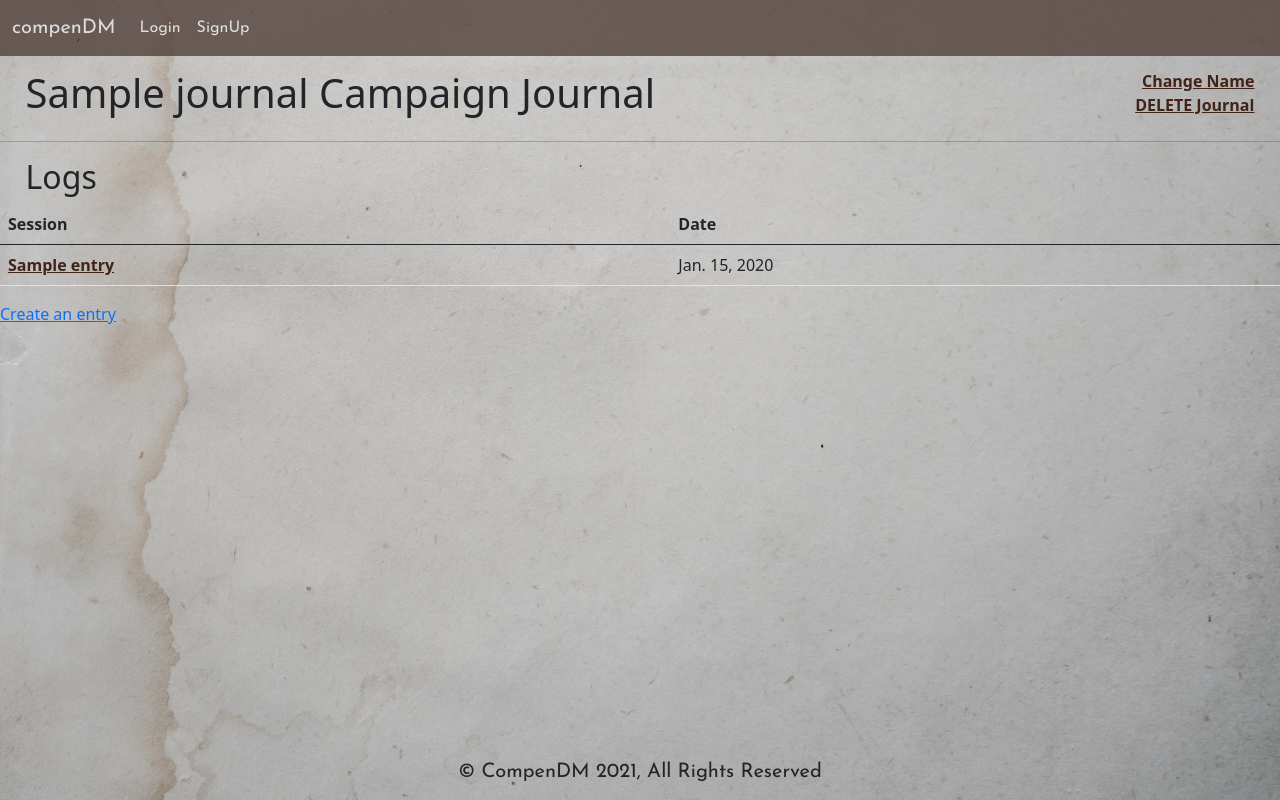
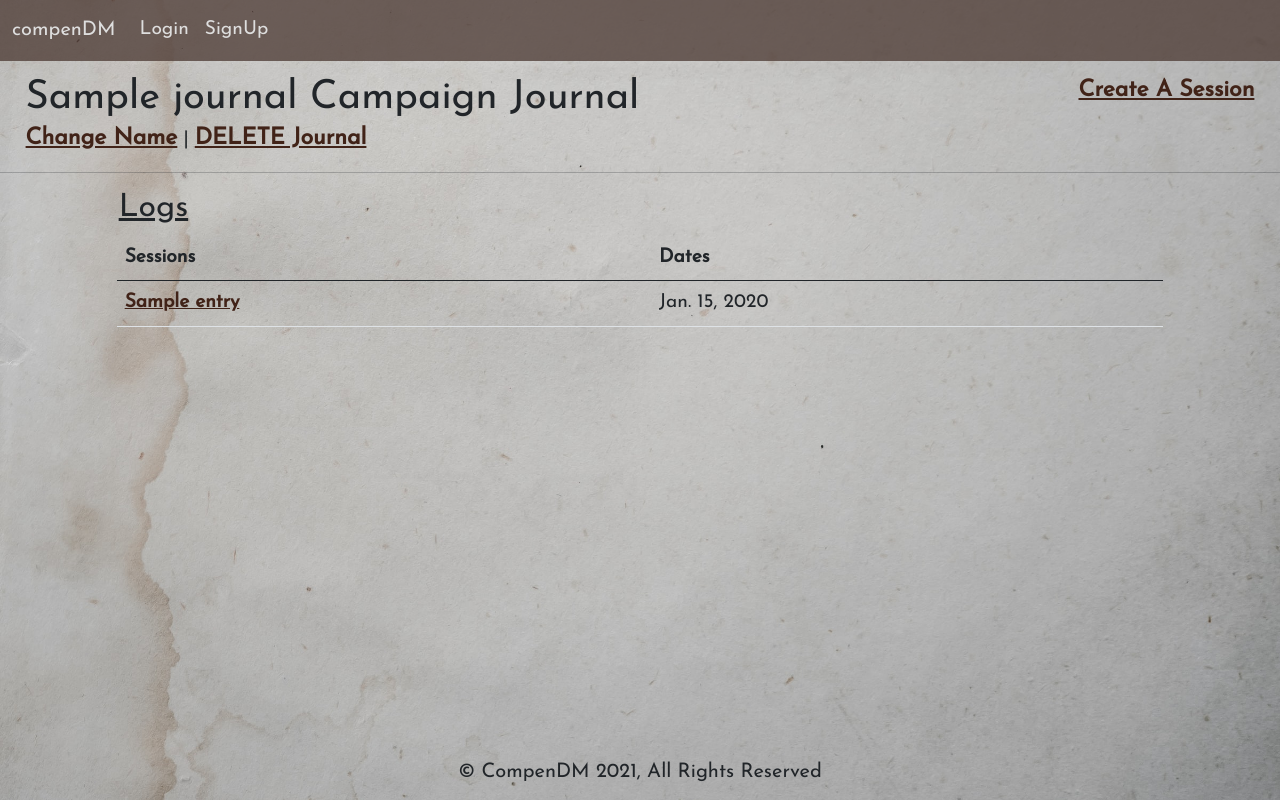
Before and after one commit to charlenebatiste/compenDM, a Django app: page /journals/1/ in a window 1280 px wide. Run offline with Django 3.2, Linux system fonts and the light colour scheme; tables that the repository leaves empty hold one stand-in row (values such as "Sample post").

Commit message:
added styling

```diff
--- a/main_app/static/base.css
+++ b/main_app/static/base.css
@@ -31,6 +31,10 @@ form{
     font-size: 1.2em;
 }
 
+.nav-link:hover{
+    color: goldenrod;
+    text-decoration: underline;
+}
 
 .footer_text{
     margin: auto;
--- /dev/null
+++ b/main_app/static/entry.css
@@ -0,0 +1,15 @@
+.note-create__btn, .entry-ud__btns{
+    color: #412318;
+    font-weight: bold;
+    font-size: 1.2em;
+}
+
+.note-create__btn:hover, .entry-ud__btns:hover{
+    color: rgb(194, 123, 61);
+    text-shadow: -1px -1px 0 #000, 1px -1px 0 #000, -1px 1px 0 #000, 1px 1px 0 #000;
+    text-decoration: none;
+}
+
+.notes-header{
+    text-align: center;
+}
--- a/main_app/static/journal.css
+++ b/main_app/static/journal.css
@@ -1,21 +1,25 @@
+body{
+    font-family: 'Josefin Sans', sans-serif;
+    font-size: 1.2em;
+}
+
 .heading{
     display: flex;
     justify-content: space-between;
     margin: 1% 2% 0;
 }
 
-.journal-ud__wrapper{
-    display: flex;
-    flex-direction: column;
-    align-items: flex-end;
+.heading-title{
+    margin-bottom: 0;
 }
 
-.journal-ud__btns{
+.entry-create__btn, .journal-ud__btns{
     color: #412318;
     font-weight: bold;
+    font-size: 1.2em;
 }
 
-.journal-ud__btns:hover{
+.entry-create__btn:hover, .journal-ud__btns:hover{
     color: rgb(194, 123, 61);
     text-shadow: -1px -1px 0 #000, 1px -1px 0 #000, -1px 1px 0 #000, 1px 1px 0 #000;
     text-decoration: none;
@@ -25,6 +29,18 @@
     color: #412318;
     font-weight: bold;
 }
-h2{
-    margin-left: 2%;
+
+.entry__names:hover{
+    color: rgb(199, 145, 9);
+    text-shadow: -1px -1px 0 black, 1px -1px 0 black, -1px 1px 0 black, 1px 1px 0 black;
+    text-decoration: none;
 }
+
+.sessions{
+    margin: auto;
+}
+
+.no_data{
+    text-align: center;
+    font-style: italic;
+}
--- a/main_app/static/profile.css
+++ b/main_app/static/profile.css
@@ -51,6 +51,11 @@
     font-weight: bold;
 }
 
+.card-link:hover{
+    color: #412318;
+    text-shadow: -1px -1px 0 goldenrod, 1px -1px 0 goldenrod, -1px 1px 0 goldenrod, 1px 1px 0 goldenrod;
+}
+
 img{
     width: 40%;
 }
--- a/main_app/static/style.css
+++ b/main_app/static/style.css
@@ -22,6 +22,11 @@
 	/* background-image: url("../../img/logo.png"); */
 }
 
+.nav-link:hover{
+    color: goldenrod;
+    text-decoration: underline;
+}
+
 .header-brand, .nav-link, .index__header{
     color: #B8BFB9;
 }
--- a/main_app/templates/base.html
+++ b/main_app/templates/base.html
@@ -12,6 +12,7 @@
         <link rel="stylesheet" type="text/css" href="{% static 'base.css' %}">
         <link rel="stylesheet" type="text/css" href="{% static "profile.css" %}"/>
         <link rel="stylesheet" type="text/css" href="{% static "journal.css" %}"/>
+        <link rel="stylesheet" type="text/css" href="{% static "entry.css" %}"/>
     <title>CompenDM</title>
     </head>
     <body>
--- a/main_app/templates/journals/show.html
+++ b/main_app/templates/journals/show.html
@@ -2,22 +2,28 @@
 {% extends 'base.html' %}
 {% block content %}
 <div class="heading">
-    <h1 class="heading-title">{{journal.title}} Campaign Journal</h1>
-    <div class="journal-ud__wrapper">
-    <div><a class="journal-ud__btns" href="{% url 'journals_update' journal.id %}">Change Name</a></div>
-    <div><a class="journal-ud__btns" href="{% url 'journals_delete' journal.id %}">DELETE Journal</a></div>
-</div>
+    <div class="head-left">
+        <h1 class="heading-title">{{journal.title}} Campaign Journal</h1>
+        <a class="journal-ud__btns" href="{% url 'journals_update' journal.id %}">Change Name</a>
+        <span>|</span>
+        <a class="journal-ud__btns" href="{% url 'journals_delete' journal.id %}">DELETE Journal</a>
+    </div>
+    <div class="head-right"><a class="entry-create__btn" href="/entry/create">Create A Session</a></div>
 </div>
 
+
 <hr />
-<div>
-<h2>Logs</h2>
+<div class="container-fluid">
+    <div class="row logs">
+        <h2 class="col offset-1"><u>Logs</u></h2>
+    </div>
+    <div class="sessions col-10">
 {%if entries%}
     <table class="table table-hover">
         <thead>
             <tr>
-                <th scope="col">Session</th>
-                <th scope="col">Date</th>
+                <th scope="col">Sessions</th>
+                <th scope="col">Dates</th>
             </tr>
         </thead>
         <tbody>
@@ -31,10 +37,10 @@
     </table>
 
 {% else %}
-<p>You have no entries yet.</p>
+<div class="no_data">You have no entries yet.</div>
+</div>
 
 {% endif %}
-<p><a href="/entry/create">Create an entry</a></p>
 
 </div>
 </section>
```
Also changed, not shown: main_app/templates/entries/show.html (+14 -11 lines).
